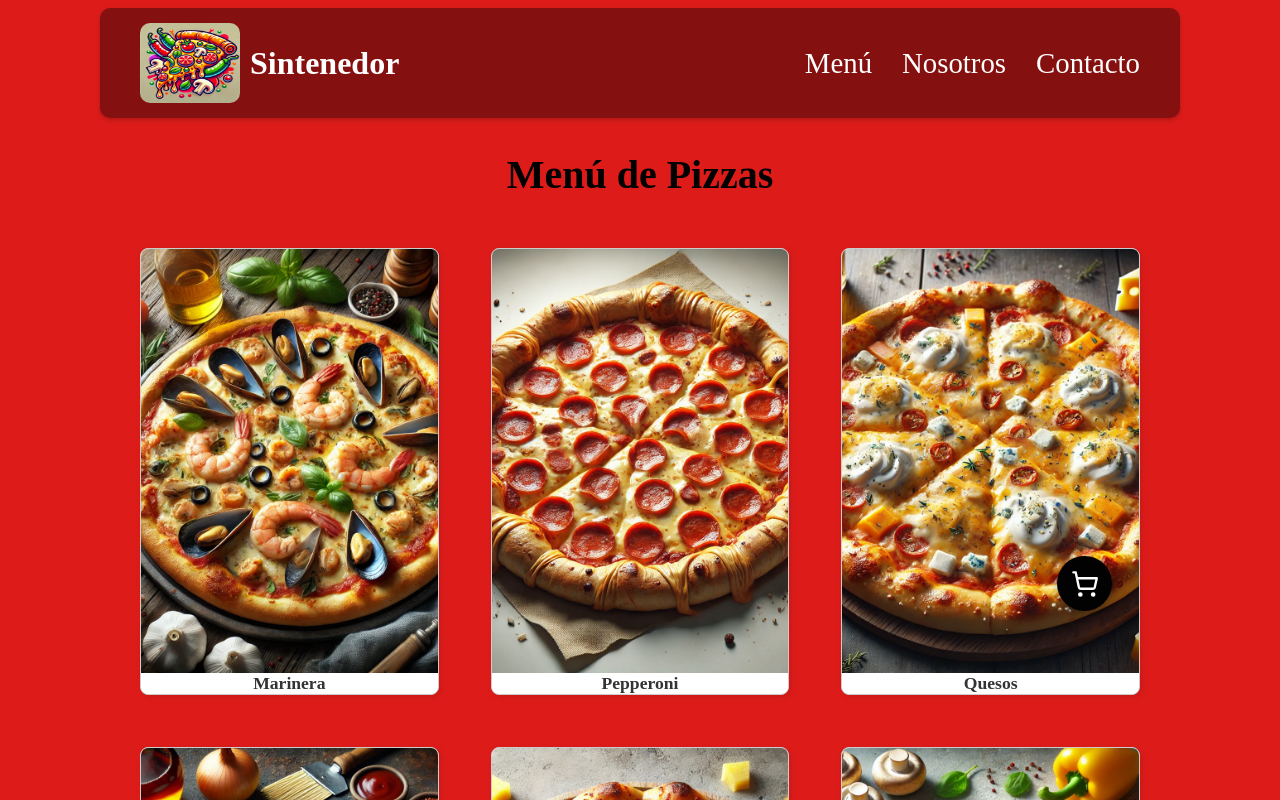
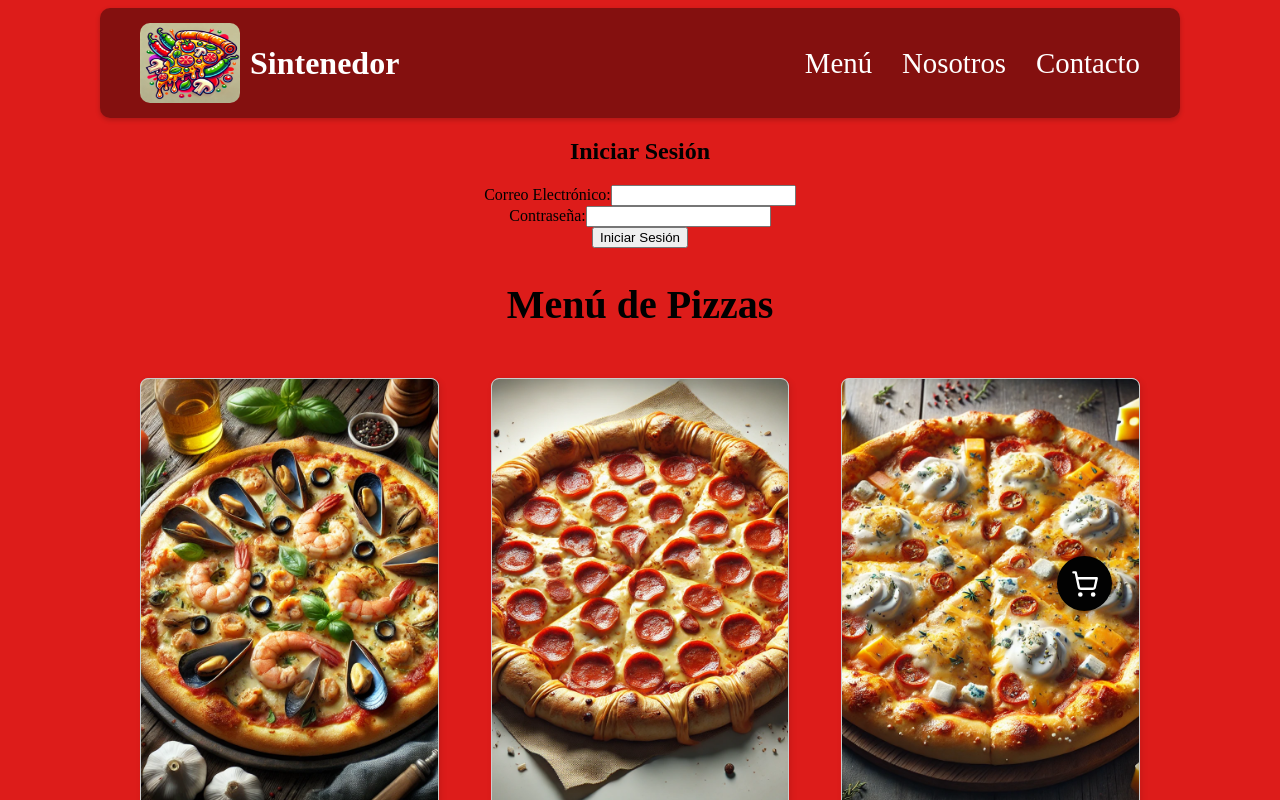
Before and after one commit to Magupe09/SintenedorReact-2, a React (Vite) app in the folder sintenedor/: page / in a window 1280 px wide. Shown: the top 800 px of the page. Built offline with nearby package versions, Linux system fonts and the light colour scheme; no server answers; a web font is replaced by a local one.

Commit message:
Agremamos componente Login

```diff
--- a/sintenedor/src/App.jsx
+++ b/sintenedor/src/App.jsx
@@ -12,6 +12,7 @@ import Header from './Components/layout/header';
 import ContactForm from './Components/layout/ContactForm';
 import Footer from './Components/layout/footer';
 import Nosotros from './Components/layout/Nosotros';
+import LoginScreen from './components/Auth/LoginScreen';
 
 
 function App() {
@@ -144,6 +145,10 @@ function App() {
         totalItemsInCart={totalItemsInCart} // Pasa el total de ítems para el contador
       />
       <main>
+        {/* *** CON ESTO *** */}
+        <section id="login-section" className={appStyles.container}>
+          <LoginScreen />
+        </section>
         <section id="menu" className={appStyles.container}>
 
           <h1>Menú de Pizzas</h1>
@@ -151,7 +156,7 @@ function App() {
           <PizzaList onPizzaClick={handlePizzaClick} />
         </section>
         <section id="about" className={appStyles.aboutSection}> {/* Puedes crear un estilo 'aboutSection' */}
-        <Nosotros />
+          <Nosotros />
           {/* Más contenido sobre la historia, valores, etc. */}
         </section>
         <section id="contact" className={appStyles.contactSection}> {/* Nueva sección para el formulario de contacto */}
--- /dev/null
+++ b/sintenedor/src/Components/Auth/LoginScreen.jsx
@@ -0,0 +1,106 @@
+// src/components/Auth/LoginScreen.jsx
+
+import React, { useState } from 'react'; // <--- IMPORTA useState aquí
+
+function LoginScreen() {
+  // *** DECLARA LOS ESTADOS PARA LOS VALORES DE LOS INPUTS ***
+  const [email, setEmail] = useState(''); // Estado para el correo electrónico, inicializado como cadena vacía
+  const [password, setPassword] = useState(''); // Estado para la contraseña, inicializado como cadena vacía
+  const [error, setError] = useState(null);
+  // Opcional: un estado para manejar el estado de carga del botón
+  const [isLoading, setIsLoading] = useState(false);
+
+
+
+
+  const handleSubmit = async (event) => { // <--- AÑADE 'async' aquí porque haremos una operación asíncrona
+    event.preventDefault();
+
+    // Reinicia cualquier error previo y activa el estado de carga
+    setError(null);
+    setIsLoading(true);
+
+    try {
+      // *** 1. DEFINE LA URL DE TU ENDPOINT DE LOGIN ***
+      // Asegúrate de que esta URL coincida con la ruta de tu backend de Node.js
+      // Ejemplo: si tu backend corre en http://localhost:5000 y tu ruta de login es /api/login
+      const response = await fetch('http://localhost:3000/login', { // <--- ¡CAMBIA ESTA URL!
+        method: 'POST', // Las solicitudes de login suelen ser POST
+        headers: {
+          'Content-Type': 'application/json', // Le dice al servidor que estamos enviando JSON
+        },
+        body: JSON.stringify({ email, password }), // Convierte el objeto JS a una cadena JSON
+      });
+
+      // *** 2. MANEJA LA RESPUESTA DEL SERVIDOR ***
+      if (!response.ok) { // Si la respuesta no es 2xx (ej. 400, 401, 500)
+        const errorData = await response.json(); // Intenta leer el mensaje de error del servidor
+        throw new Error(errorData.message || 'Error en el inicio de sesión'); // Lanza un error
+      }
+
+      const data = await response.json(); // Si la respuesta es exitosa, parsea el JSON
+
+      // *** 3. LOGIN EXITOSO ***
+      console.log('Inicio de sesión exitoso:', data);
+      // Aquí es donde en el futuro:
+      // - Guardarías el token JWT (data.token) en localStorage.
+      // - Redirigirías al usuario a otra página.
+      // - Actualizarías un estado global de autenticación.
+
+    } catch (err) {
+      // *** 4. MANEJO DE ERRORES ***
+      console.error('Error al iniciar sesión:', err.message);
+      setError(err.message); // Muestra el error en la UI
+    } finally {
+      // *** 5. FINALIZA EL ESTADO DE CARGA SIEMPRE ***
+      setIsLoading(false);
+    }
+  };
+
+
+
+
+
+  // Función para manejar el cambio en el input del email
+  const handleEmailChange = (event) => {
+    setEmail(event.target.value); // Actualiza el estado 'email' con el valor actual del input
+  };
+
+  // Función para manejar el cambio en el input de la contraseña
+  const handlePasswordChange = (event) => {
+    setPassword(event.target.value); // Actualiza el estado 'password' con el valor actual del input
+  };
+
+  return (
+    <div className="login-container">
+      <h2>Iniciar Sesión</h2>
+      <form onSubmit={handleSubmit}>
+        <div className="form-group">
+          <label htmlFor="email">Correo Electrónico:</label>
+          <input
+            type="email"
+            id="email"
+            name="email"
+            value={email} // <--- EL VALOR DEL INPUT AHORA ES CONTROLADO POR EL ESTADO 'email'
+            onChange={handleEmailChange} // <--- CADA VEZ QUE ESCRIBE, SE LLAMA A handleEmailChange
+            required
+          />
+        </div>
+        <div className="form-group">
+          <label htmlFor="password">Contraseña:</label>
+          <input
+            type="password"
+            id="password"
+            name="password"
+            value={password} // <--- EL VALOR DEL INPUT AHORA ES CONTROLADO POR EL ESTADO 'password'
+            onChange={handlePasswordChange} // <--- CADA VEZ QUE ESCRIBE, SE LLAMA A handlePasswordChange
+            required
+          />
+        </div>
+        <button type="submit">Iniciar Sesión</button>
+      </form>
+    </div>
+  );
+}
+
+export default LoginScreen;
```
